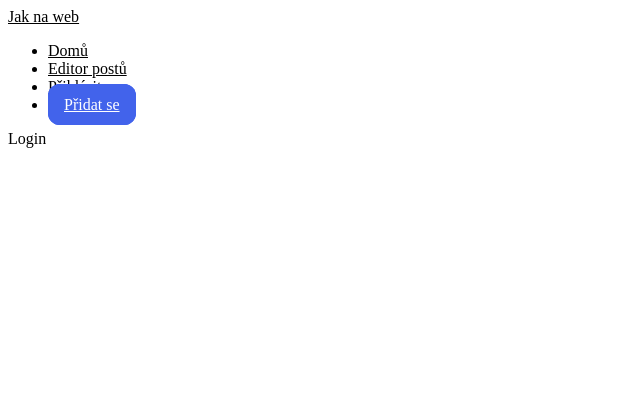
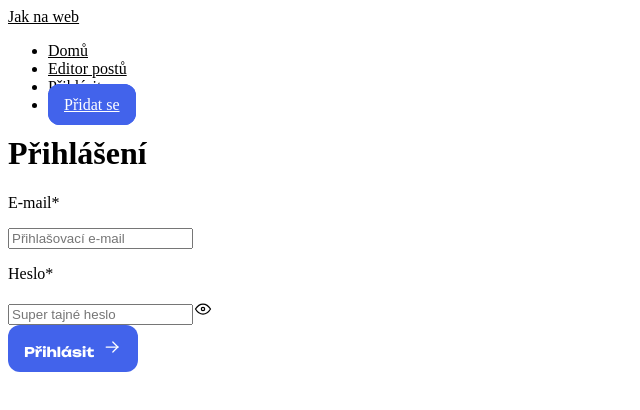
Before and after one commit to DanCvejn/tul-blog, a React (Vite) app: page /login in a window 1280 px wide. Shown: the top 410 px of the page, without its empty margins (0-640 px from the left). Built offline with nearby package versions, Linux system fonts and the light colour scheme; the HTML template or start-up script is replaced by a standard one; what pocketbase would draw is missing.

Commit message:
feature/login,register

```diff
--- a/package.json
+++ b/package.json
@@ -9,7 +9,7 @@
     "preview": "vite preview"
   },
   "dependencies": {
-    "@tabler/icons-react": "^2.7.0",
+    "@tabler/icons-react": "^2.9.0",
     "@tiptap/extension-code": "^2.0.0-beta.220",
     "@tiptap/extension-color": "^2.0.0-beta.220",
     "@tiptap/extension-image": "^2.0.0-beta.220",
--- a/src/components/buttons/Button.jsx
+++ b/src/components/buttons/Button.jsx
@@ -2,7 +2,7 @@ import "./Buttons.scss";
 
 const Button = ({ text, type = "button", onClick, className = "primary", icon, iconPosition = "left" }) => {
   return (
-    <button type={type} onClick={onClick} className={className + " flex items-center " + iconPosition} >
+    <button type={type} onClick={onClick} className={className + " flex items-center justify-center " + iconPosition} >
       {(iconPosition === "left" && icon) && icon}
       {text}
       {(iconPosition === "right" && icon) && icon}
--- /dev/null
+++ b/src/components/forms/PasswordInput.jsx
@@ -0,0 +1,31 @@
+import { IconEye, IconEyeClosed } from '@tabler/icons-react';
+import React, { useState } from 'react'
+
+const PasswordInput = ({ label, placeholder, required, value, onChange, readonly, disabled, autoComplete }) => {
+  const [type, setType] = useState("password");
+
+  return (
+    <div className={"w-full mt-2"}>
+      <p className="text-sm font-bold">{label}{required && <span className="text-red-200 ml-1">*</span>}</p>
+      <div className="relative">
+        <input
+          type={type}
+          placeholder={placeholder ? placeholder : label}
+          value={value}
+          onChange={onChange}
+          required={required}
+          disabled={disabled}
+          readOnly={readonly}
+          autoComplete={autoComplete}
+          className="py-2 px-3 font-manrope border border-solid border-gray-50 rounded-lg w-full"
+        />
+        {type === "password" ?
+          <IconEye stroke={1.5} size={20} className="absolute right-2 top-2 cursor-pointer" onClick={() => setType("text")} /> :
+          <IconEyeClosed stroke={1.5} size={20} className="absolute right-2 top-2 cursor-pointer" onClick={() => setType("password")} />
+        }
+      </div>
+    </div>
+  )
+}
+
+export default PasswordInput
--- a/src/components/forms/TextInput.jsx
+++ b/src/components/forms/TextInput.jsx
@@ -1,14 +1,17 @@
-const TextInput = ({ label, required, value, onChange, readonly, disabled, mt }) => {
+const TextInput = ({ label, placeholder, type = "text", required, value, onChange, readonly, disabled, autoComplete }) => {
   return (
-    <div className={"w-full mt-" + mt}>
+    <div className={"w-full mt-2"}>
       <p className="text-sm font-bold">{label}{required && <span className="text-red-200 ml-1">*</span>}</p>
       <input
+        type={type}
+        placeholder={placeholder ? placeholder : label}
         value={value}
         onChange={onChange}
         required={required}
         disabled={disabled}
         readOnly={readonly}
-        className="p-2 font-manrope border border-solid border-gray-50 rounded-lg w-full"
+        autoComplete={autoComplete}
+        className="py-2 px-3 font-manrope border border-solid border-gray-50 rounded-lg w-full"
       />
     </div>
   )
--- a/src/pages/Homepage/MainPage.jsx
+++ b/src/pages/Homepage/MainPage.jsx
@@ -26,7 +26,7 @@ const MainPage = ({ title }) => {
         text="Test tlačítka"
         icon={<IconArrowRight stroke={1.5} size={20} />}
         iconPosition={"right"}
-        className={"secondary"}
+        className={"primary"}
       />
     </>
   )
--- a/src/pages/Login.jsx
+++ b/src/pages/Login.jsx
@@ -1,10 +1,48 @@
 import setDocumentTitle from "../helpers/setTitle";
+import TextInput from "../components/forms/TextInput";
+import { useState } from "react";
+import PasswordInput from "../components/forms/PasswordInput";
+import Button from "../components/buttons/Button";
+import { IconArrowRight } from "@tabler/icons-react";
 
 const Login = ({ title }) => {
   setDocumentTitle(title);
+  const [email, setEmail] = useState("");
+  const [password, setPassword] = useState("");
+
+  const handleSubmit = (e) => {
+    e.preventDefault();
+    console.log("login");
+  }
 
   return (
-    <div>Login</div>
+    <div className="flex flex-col items-center mt-10 w-1/3 m-auto">
+      <h1 className="text-center mb-4">Přihlášení</h1>
+      <form onSubmit={(e) => handleSubmit(e)} className="w-full">
+        <TextInput
+          label={"E-mail"}
+          placeholder={"Přihlašovací e-mail"}
+          type={"email"}
+          required
+          value={email}
+          onChange={(e) => setEmail(e.target.value)}
+          />
+        <PasswordInput
+          label={"Heslo"}
+          placeholder={"Super tajné heslo"}
+          required
+          value={password}
+          onChange={(e) => setPassword(e.target.value)}
+        />
+        <Button
+          type="submit"
+          text={"Přihlásit"}
+          icon={<IconArrowRight stroke={1.5} size={20} />}
+          iconPosition="right"
+          className="w-full submit mt-6"
+        />
+      </form>
+    </div>
   )
 }
 
--- a/src/pages/Register.jsx
+++ b/src/pages/Register.jsx
@@ -1,10 +1,70 @@
+import { IconArrowRight } from "@tabler/icons-react";
+import { useState } from "react";
+import Button from "../components/buttons/Button";
+import PasswordInput from "../components/forms/PasswordInput";
+import TextInput from "../components/forms/TextInput";
 import setDocumentTitle from "../helpers/setTitle";
 
 const Register = ({ title }) => {
   setDocumentTitle(title);
+  const [firstName, setFirstName] = useState("");
+  const [lastName, setLastName] = useState("");
+  const [email, setEmail] = useState("");
+  const [password, setPassword] = useState("");
+  const [passwordAgain, setPasswordAgain] = useState("");
+
+  const handleSubmit = (e) => {
+    e.preventDefault();
+    console.log("login");
+  }
 
   return (
-    <div>Register</div>
+    <div className="flex flex-col items-center mt-10 w-1/3 m-auto">
+      <h1 className="text-center mb-4">Registrace</h1>
+      <form onSubmit={(e) => handleSubmit(e)} className="w-full"autoComplete="off">
+        <TextInput
+          label={"Vaše jméno"}
+          required
+          value={firstName}
+          onChange={(e) => setFirstName(e.target.value)}
+        />
+        <TextInput
+          label={"Vaše příjmení"}
+          required
+          value={lastName}
+          onChange={(e) => setLastName(e.target.value)}
+        />
+        <TextInput
+          label={"Váš email"}
+          required
+          value={email}
+          autoComplete={"email-register"}
+          onChange={(e) => setEmail(e.target.value)}
+        />
+        <PasswordInput
+          label={"Heslo"}
+          placeholder={"Super tajné heslo"}
+          required
+          value={password}
+          autoComplete={"new-password"}
+          onChange={(e) => setPassword(e.target.value)}
+        />
+        <PasswordInput
+          label={"Heslo znovu"}
+          placeholder={"Super tajné heslo znovu"}
+          required
+          value={passwordAgain}
+          onChange={(e) => setPasswordAgain(e.target.value)}
+        />
+        <Button
+          type="submit"
+          text={"Registrovat"}
+          icon={<IconArrowRight stroke={1.5} size={20} />}
+          iconPosition="right"
+          className="w-full submit mt-6"
+        />
+      </form>
+    </div>
   )
 }
 
```
Also changed, not shown: 1 other file (tests, documents, lock files or other folders).
